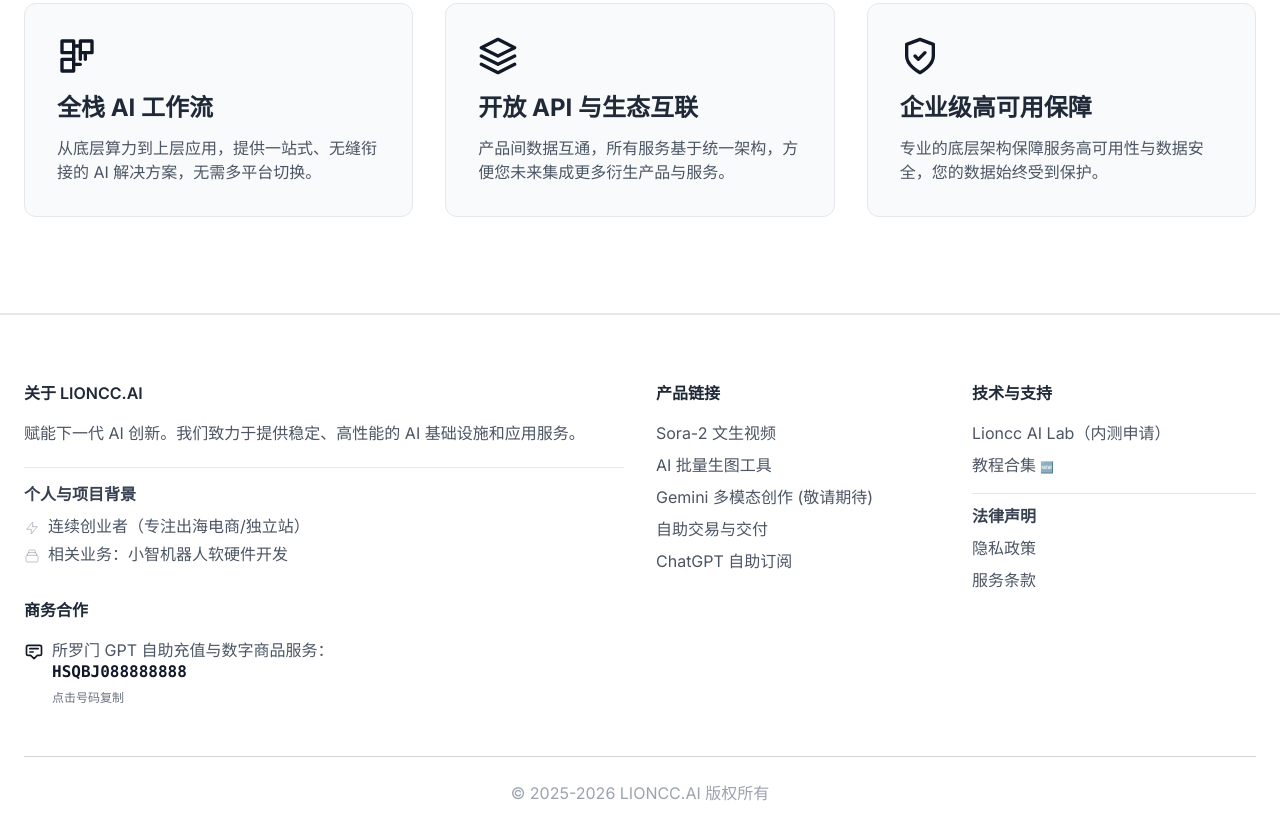
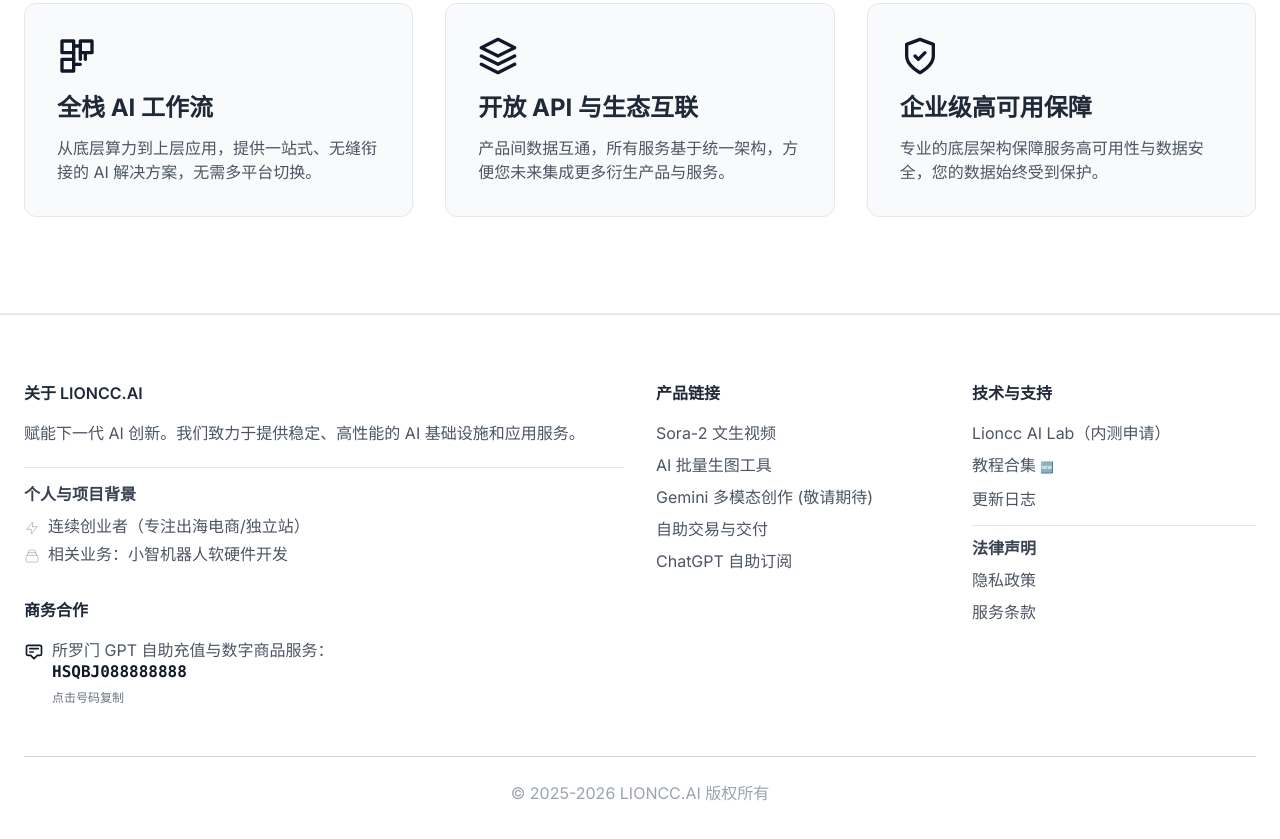
Before and after one commit to Jascenn/lioncc-website, a website: page index.html in a window 1280 px wide. Shown: the part 3032-3871 px from the top of the page. Drawn offline with Linux system fonts and the light colour scheme; a web font is replaced by a local one.

Commit message:
feat: 页脚技术与支持栏目新增更新日志入口

```diff
--- a/index.html
+++ b/index.html
@@ -404,6 +404,7 @@
                     <ul class="space-y-2 sm:space-y-3 text-xs sm:text-sm md:text-sm text-gray-600">
                         <li class="hover:text-gray-900"><a href="#contacts" onclick="document.getElementById('contacts').scrollIntoView({ behavior: 'smooth', block: 'start' }); return false;" class="inline-flex items-center" data-i18n="footer.support.lab">Lioncc AI Lab（内测申请）</a></li>
                         <li class="hover:text-gray-900"><a href="pages/tutorials.html" class="inline-flex items-center" data-i18n="footer.support.tutorials">教程合集</a><span class="ml-1 text-[11px]" title="New">🆕</span></li>
+                        <li class="hover:text-gray-900"><a href="pages/updates.html" class="inline-flex items-center" data-i18n="footer.support.updates">更新日志</a></li>
                     </ul>
                     <div class="mt-3 sm:mt-4 pt-3 border-t border-gray-200">
                         <h5 class="text-xs sm:text-sm md:text-sm font-semibold text-gray-700 mb-2 sm:mb-3" data-i18n="footer.legal.title">法律声明</h5>
```
